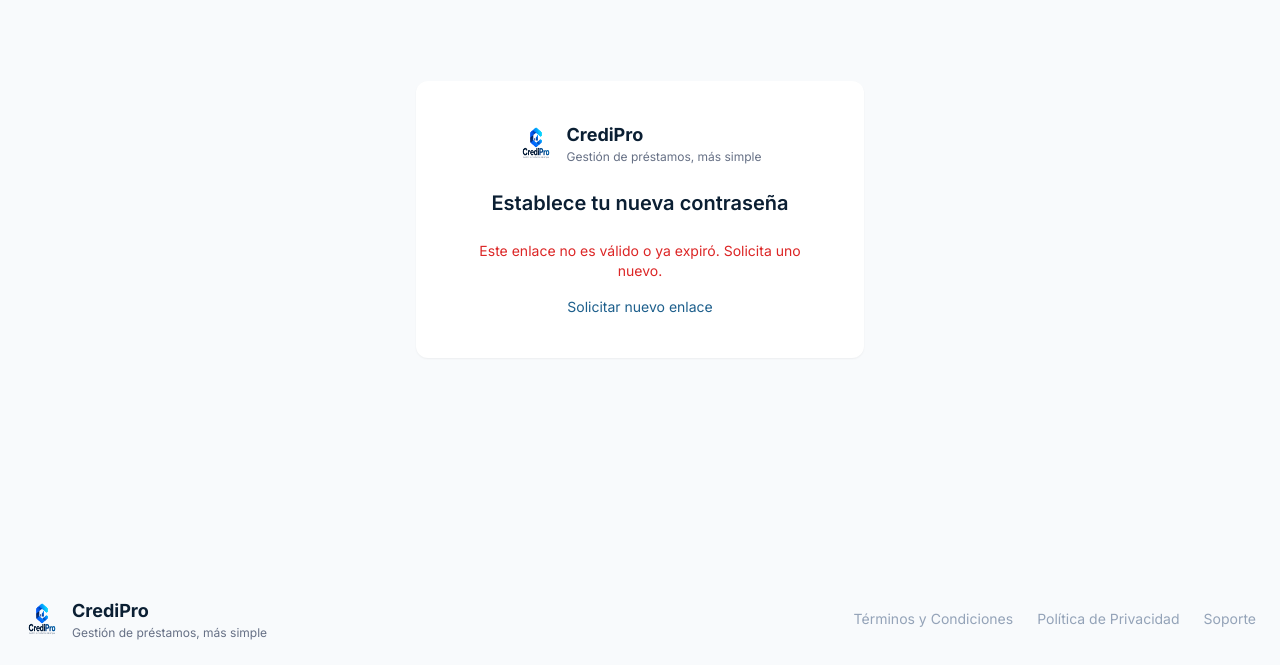
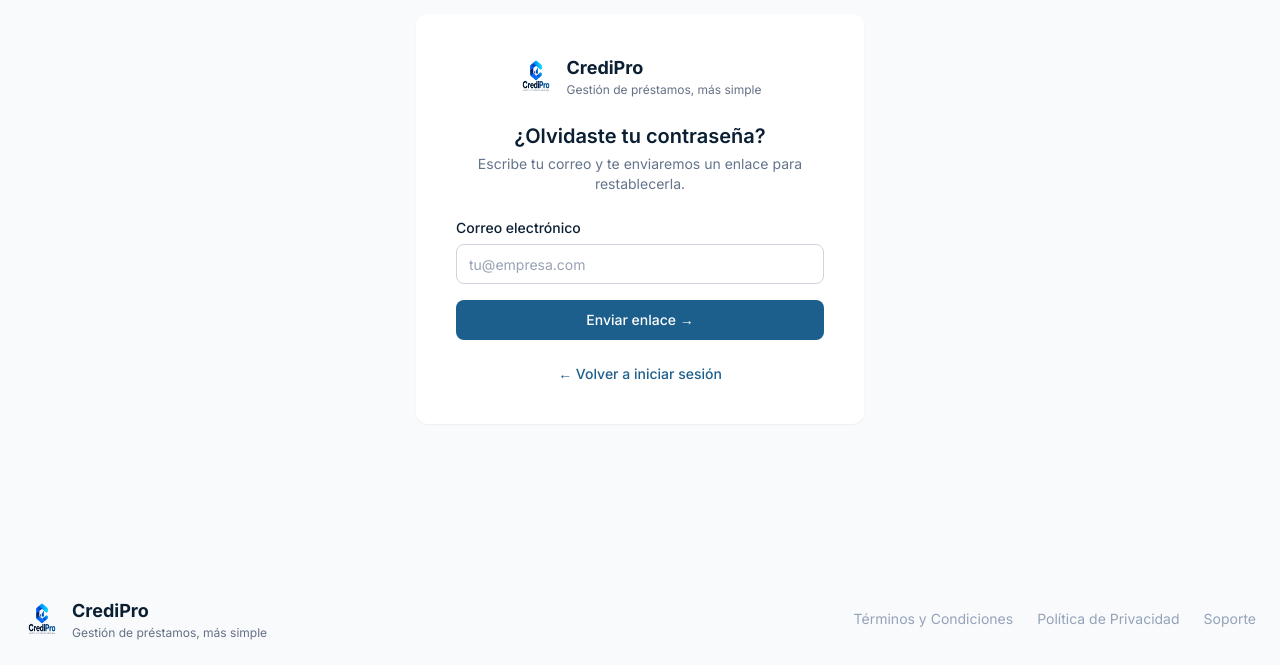
Before and after one commit to Jostyn07/Credi-pro, a React (Vite) app: page /recuperar-contrasena in a window 1280 px wide. Shown: the part 135-800 px from the top of the page. Built offline with nearby package versions, Linux system fonts and the light colour scheme; no server answers.

Commit message:
Actualización

```diff
--- a/src/App.tsx
+++ b/src/App.tsx
@@ -2,7 +2,7 @@
 
 import Login from '@/app/auth/Login'
 import Registro from '@/app/auth/Registro'
-import RecuperarContrasena from '@/app/auth/RestablecerContrasena'
+import RecuperarContrasena from '@/app/auth/RecuperarContrasena'
 import RestablecerContrasena from '@/app/auth/RestablecerContrasena'
 import AuthCallback from '@/app/auth/AuthCallback'
 import CrearOrganizacion from '@/app/onboarding/CrearOrganizacion'
--- /dev/null
+++ b/src/app/auth/RecuperarContrasena.tsx
@@ -0,0 +1,94 @@
+import { useState, type FormEvent } from 'react'
+import { Link } from 'react-router-dom'
+import { CheckCircle2 } from 'lucide-react'
+import { Button } from '@/components/ui/Button'
+import { Input } from '@/components/ui/Input'
+import { Logo } from '@/components/ui/Logo'
+import { AuthFooter } from '@/components/ui/AuthFooter'
+import { requestPasswordReset } from '@/services/auth'
+
+export default function RecuperarContrasena() {
+  const [email, setEmail] = useState('')
+  const [error, setError] = useState<string | null>(null)
+  const [loading, setLoading] = useState(false)
+  const [sent, setSent] = useState(false)
+
+  async function handleSubmit(e: FormEvent) {
+    e.preventDefault()
+    setError(null)
+    setLoading(true)
+    try {
+      await requestPasswordReset(email)
+      // Por seguridad, Supabase no distingue "correo no existe" de "correo
+      // enviado" -- mostramos el mismo mensaje de éxito en ambos casos, para
+      // no revelar si un correo está registrado o no.
+      setSent(true)
+    } catch (err) {
+      setError(err instanceof Error ? err.message : 'No se pudo enviar el correo')
+    } finally {
+      setLoading(false)
+    }
+  }
+
+  return (
+    <div className="flex min-h-screen flex-col bg-surface">
+      <div className="flex flex-1 items-center justify-center p-4">
+        <div className="w-full max-w-md rounded-card bg-surface-card p-8 shadow-sm sm:p-10">
+          <div className="mb-6 flex justify-center">
+            <Logo />
+          </div>
+
+          {sent ? (
+            <div className="text-center">
+              <CheckCircle2 size={40} className="mx-auto text-status-success" />
+              <h1 className="mt-4 text-xl font-semibold text-primary">Revisa tu correo</h1>
+              <p className="mt-2 text-sm text-slate-500">
+                Si <span className="font-medium">{email}</span> está registrado en CrediPro, te enviamos un enlace
+                para restablecer tu contraseña.
+              </p>
+              <p className="mt-1 text-sm text-slate-500">
+                Puede tardar unos minutos en llegar, y a veces cae en spam o correo no deseado.
+              </p>
+              <Link to="/login" className="mt-6 inline-block text-sm font-medium text-accent hover:underline">
+                ← Volver a iniciar sesión
+              </Link>
+            </div>
+          ) : (
+            <>
+              <h1 className="text-center text-xl font-semibold text-primary">¿Olvidaste tu contraseña?</h1>
+              <p className="mt-1 text-center text-sm text-slate-500">
+                Escribe tu correo y te enviaremos un enlace para restablecerla.
+              </p>
+
+              <form onSubmit={handleSubmit} className="mt-6 flex flex-col gap-4">
+                <Input
+                  id="email"
+                  type="email"
+                  label="Correo electrónico"
+                  placeholder="tu@empresa.com"
+                  value={email}
+                  onChange={(e) => setEmail(e.target.value)}
+                  required
+                />
+
+                {error && <p className="text-sm text-status-danger">{error}</p>}
+
+                <Button type="submit" loading={loading} className="w-full">
+                  Enviar enlace →
+                </Button>
+              </form>
+
+              <p className="mt-6 text-center text-sm text-slate-500">
+                <Link to="/login" className="font-medium text-accent hover:underline">
+                  ← Volver a iniciar sesión
+                </Link>
+              </p>
+            </>
+          )}
+        </div>
+      </div>
+
+      <AuthFooter />
+    </div>
+  )
+}
--- a/src/app/auth/Registro.tsx
+++ b/src/app/auth/Registro.tsx
@@ -1,5 +1,6 @@
 import { useEffect, useState, type FormEvent } from 'react'
 import { Link, useNavigate } from 'react-router-dom'
+import { CheckCircle2 } from 'lucide-react'
 import { Button } from '@/components/ui/Button'
 import { Input } from '@/components/ui/Input'
 import { PasswordInput } from '@/components/ui/PasswordInput'
@@ -30,6 +31,8 @@
     }
   }, [authLoading, session, profile, navigate])
 
+  const [emailSentTo, setEmailSentTo] = useState<string | null>(null)
+
   async function handleSubmit(e: FormEvent) {
     e.preventDefault()
     setError(null)
@@ -49,9 +52,18 @@
 
     setLoading(true)
     try {
-      await signUp(email, password, fullName)
+      const data = await signUp(email, password, fullName)
       // El trigger handle_new_user() crea el profile automáticamente.
+      if (data.session) {
+        // "Confirm email" está desactivado en Supabase: ya hay sesión activa,
+        // seguimos directo al onboarding.
         navigate('/onboarding/crear-organizacion')
+      } else {
+        // Falta confirmar el correo -- antes esto navegaba a onboarding
+        // igual, y como no había sesión, el guard de rutas te devolvía a
+        // /login en silencio, sin ninguna explicación.
+        setEmailSentTo(email)
+      }
     } catch (err) {
       setError(err instanceof Error ? err.message : 'No se pudo crear la cuenta')
     } finally {
@@ -101,6 +113,23 @@
             Comienza a gestionar tu cartera con CrediPro. 15 días gratis, sin compromiso.
           </p>
 
+          {emailSentTo ? (
+            <div className="mt-8 text-center">
+              <CheckCircle2 size={40} className="mx-auto text-status-success" />
+              <h2 className="mt-4 text-lg font-semibold text-primary">Confirma tu correo para continuar</h2>
+              <p className="mt-2 text-sm text-slate-500">
+                Te enviamos un enlace de confirmación a <span className="font-medium">{emailSentTo}</span>.
+              </p>
+              <p className="mt-1 text-sm text-slate-500">
+                Puede tardar unos minutos en llegar, y a veces cae en spam o correo no deseado — revisa ahí si no lo
+                ves en tu bandeja de entrada.
+              </p>
+              <Link to="/login" className="mt-6 inline-block text-sm font-medium text-accent hover:underline">
+                ← Volver a iniciar sesión
+              </Link>
+            </div>
+          ) : (
+            <>
               <div className="mt-8">
                 <Stepper steps={ONBOARDING_STEPS} currentStep={1} />
               </div>
@@ -192,6 +221,8 @@
                   Inicia sesión
                 </Link>
               </p>
+            </>
+          )}
         </div>
       </div>
 
```
Lines whose indentation alone changed are shown as unchanged.
